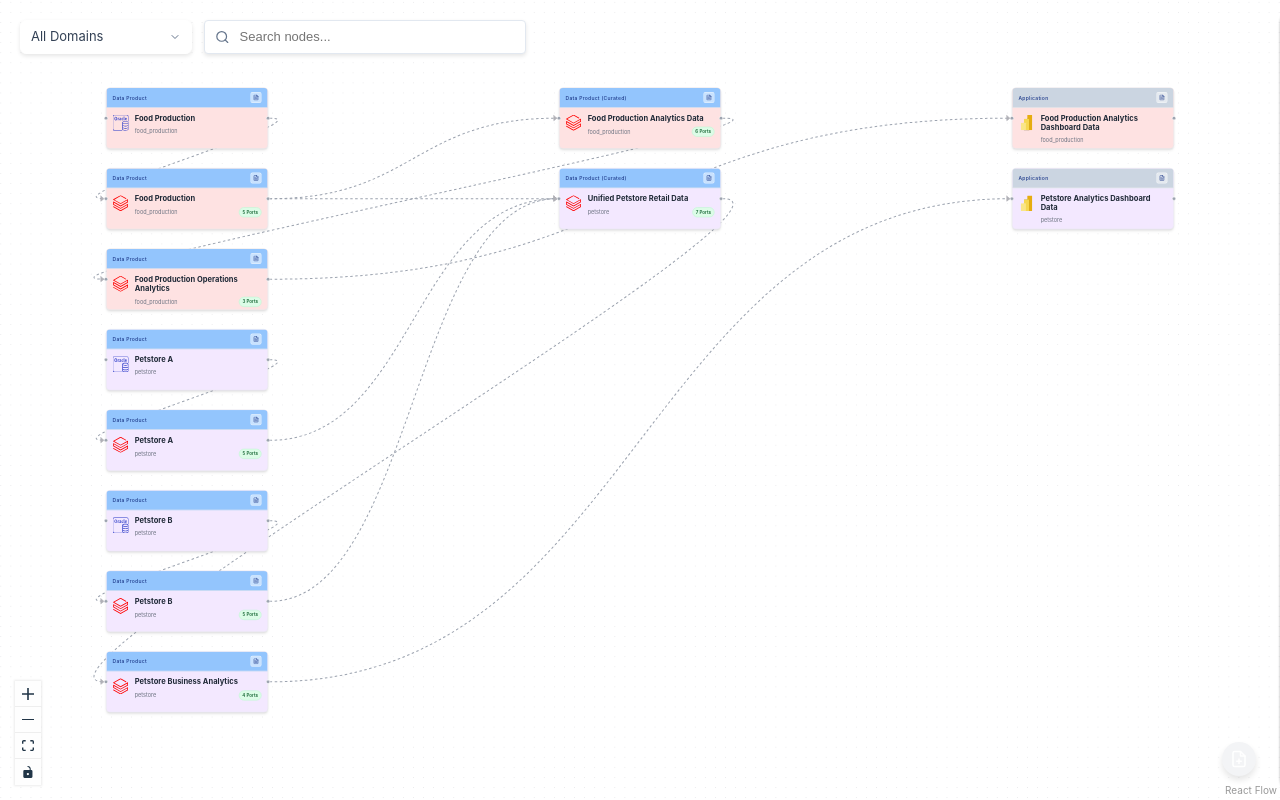
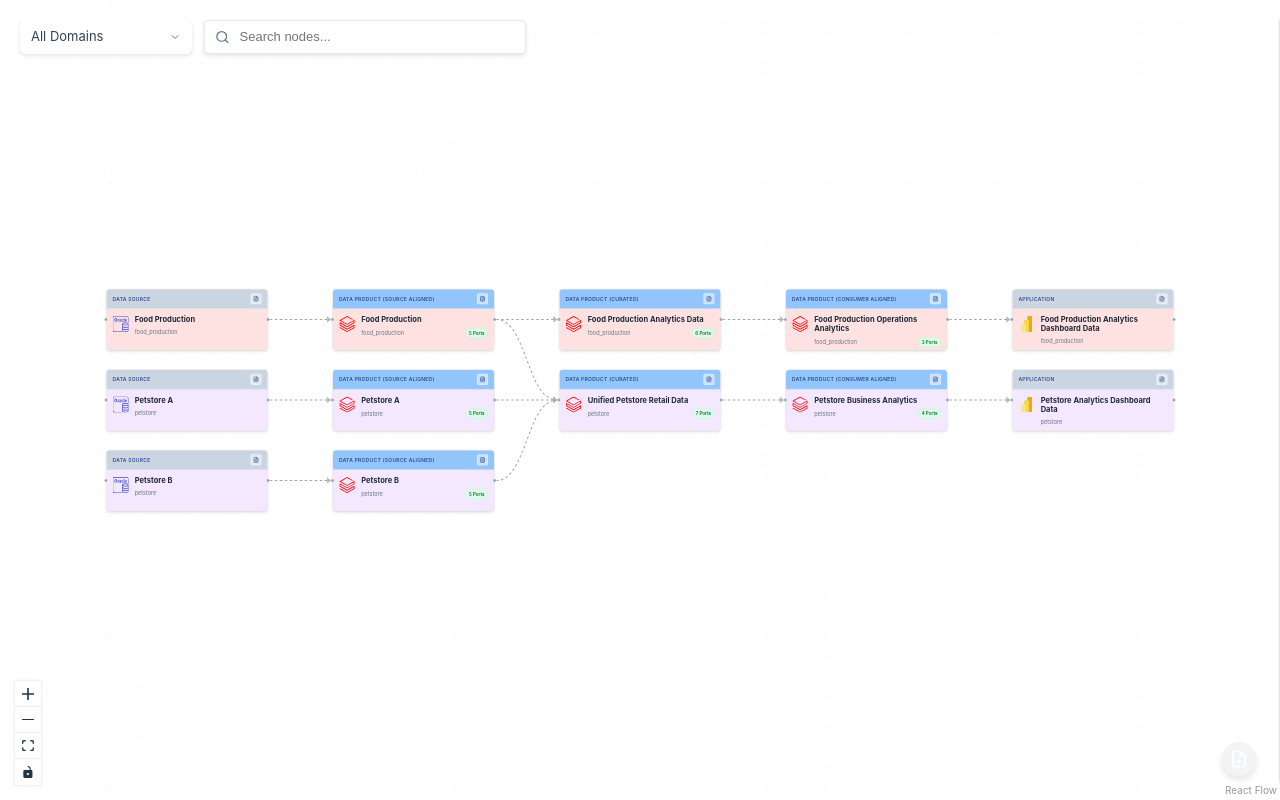
Before and after one commit to joaovicente/data-mesh-viewer, a React (Vite) app: page / in a window 1280 px wide. Built offline with nearby package versions, Linux system fonts and the light colour scheme.

Commit message:
Casing refinement and corrections

```diff
--- a/public/config.yaml
+++ b/public/config.yaml
@@ -45,33 +45,33 @@ domainPalette:
   - "#dcfce7"
 
 tiers:
-  datasource:
-    label: Data Source
+  dataSource:
+    label: DATA SOURCE
     color: "#e2e8f0"
     bannerColor: "#cbd5e1"
     columnNumber: 1
-  sourcealigned:
-    label: Data Product (Source Aligned)
+  sourceAligned:
+    label: DATA PRODUCT (SOURCE ALIGNED)
     color: "#bfdbfe"
     bannerColor: "#93c5fd"
     columnNumber: 2
   curated:
-    label: Data Product (Curated)
+    label: DATA PRODUCT (CURATED)
     color: "#bfdbfe"
     bannerColor: "#93c5fd"
     columnNumber: 3
-  consumeraligned:
-    label: Data Product (Consumer Aligned)
+  consumerAligned:
+    label: DATA PRODUCT (CONSUMER ALIGNED)
     color: "#bfdbfe"
     bannerColor: "#93c5fd"
     columnNumber: 4
   application:
-    label: Application
+    label: APPLICATION
     color: "#e2e8f0"
     bannerColor: "#cbd5e1"
     columnNumber: 5
   agent:
-    label: Agent
+    label: AGENT
     color: "#e2e8f0"
     bannerColor: "#cbd5e1"
     columnNumber: 5
--- a/src/Flow.jsx
+++ b/src/Flow.jsx
@@ -326,7 +326,7 @@ function Flow() {
                         bannerColor: bannerColor,
                         backgroundColor: backgroundColor,
                         subtitle: node.domain,
-                        icon: normalizePath(config.iconMap[technology] || (node.kind === 'DataContract' ? config.iconMap['table'] : config.iconMap['dataProduct'])),
+                        icon: normalizePath(config.iconMap[technology] || (node.kind === 'DataContract' ? config.iconMap['table'] : config.iconMap['dataproduct'])),
                         hasOutputPorts: node.outputPorts && node.outputPorts.length > 0,
                         outputPortCount: node.outputPorts ? node.outputPorts.length : 0,
                         originalData: node // Pass full source data for YAML view
```
